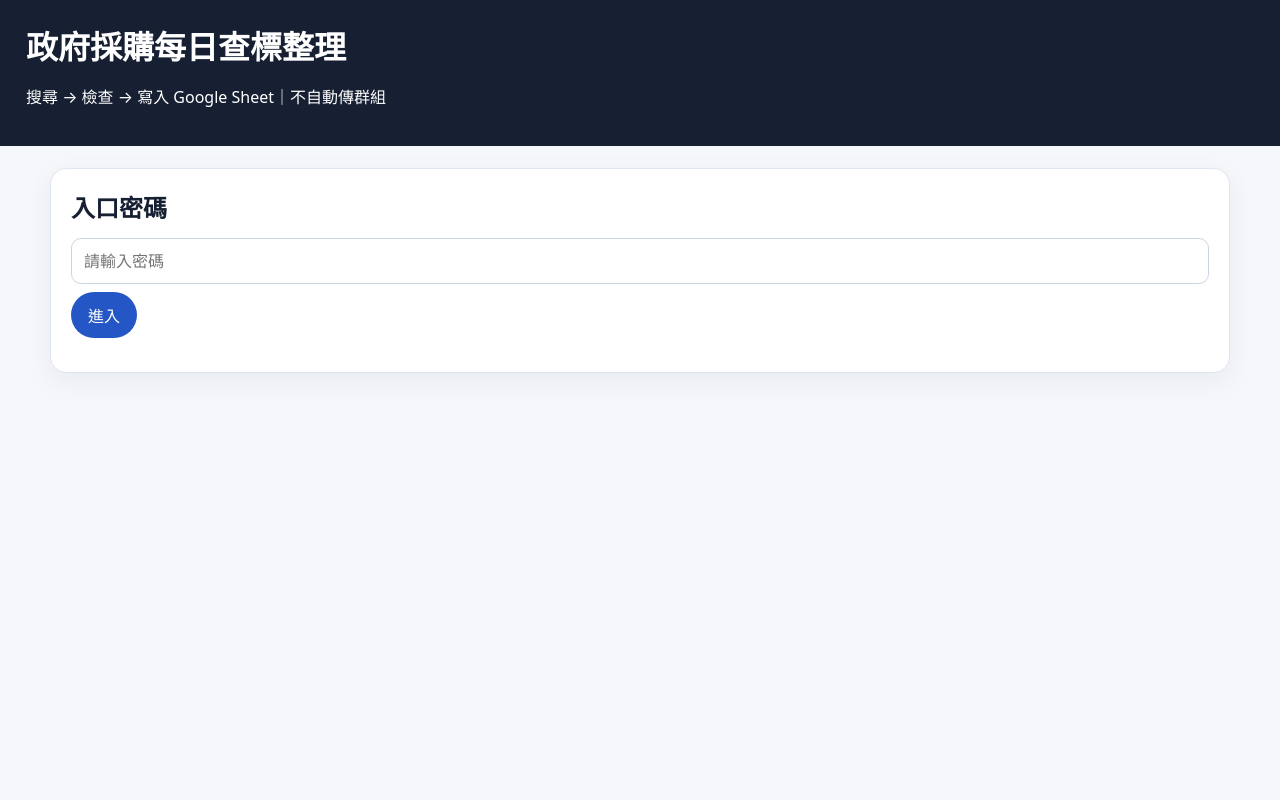
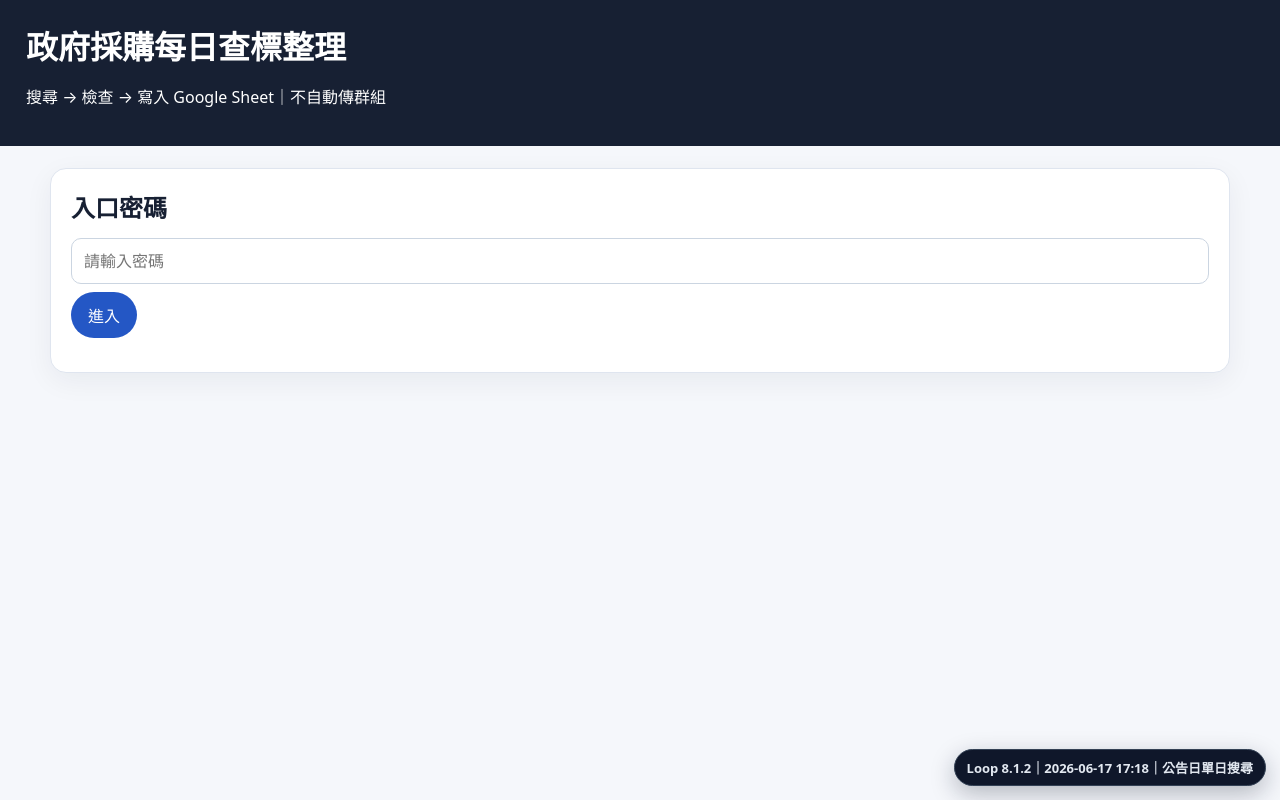
Before and after one commit to Calumai/moneykimkim, a website: page index.html in a window 1280 px wide. Drawn offline with Linux system fonts and the light colour scheme.

Commit message:
Show root version badge

```diff
--- a/index.html
+++ b/index.html
@@ -7,9 +7,23 @@
   <style>
     html, body { margin: 0; width: 100%; height: 100%; overflow: hidden; }
     iframe { border: 0; width: 100%; height: 100vh; display: block; }
+    .version-badge {
+      position: fixed;
+      z-index: 999999;
+      right: 14px;
+      bottom: 14px;
+      background: #0f172a;
+      color: #e2e8f0;
+      border: 1px solid #334155;
+      border-radius: 999px;
+      padding: 8px 12px;
+      font: 700 13px system-ui, -apple-system, BlinkMacSystemFont, 'Noto Sans TC', sans-serif;
+      box-shadow: 0 8px 24px rgba(15,23,42,.28);
+    }
   </style>
 </head>
 <body>
-  <iframe src="./public/index.html" title="moneykimkim"></iframe>
+  <iframe src="./public/index.html?v=loop-8-1-2-20260617-1718" title="moneykimkim"></iframe>
+  <div class="version-badge">Loop 8.1.2｜2026-06-17 17:18｜公告日單日搜尋</div>
 </body>
 </html>
```
